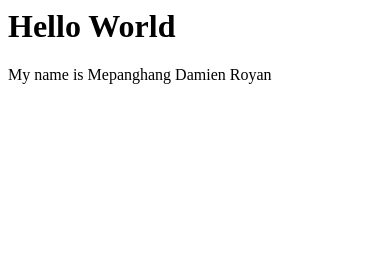
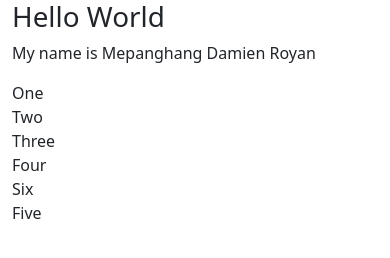
Before and after one commit to DamienRoyan/damienroyan.github.io, a plain HTML site: page docs/index.html in a window 390 px wide. Drawn offline with nearby package versions, Linux system fonts and the light colour scheme.

Commit message:
Add bootstrap

```diff
--- a/docs/index.html
+++ b/docs/index.html
@@ -1,9 +1,34 @@
 <html>
     <title>This is my website</title>
 
+    <head>
+        <link href="https://cdn.jsdelivr.net/npm/bootstrap@5.3.3/dist/css/bootstrap.min.css" rel="stylesheet" integrity="sha384-QWTKZyjpPEjISv5WaRU9OFeRpok6YctnYmDr5pNlyT2bRjXh0JMhjY6hW+ALEwIH" crossorigin="anonymous">
+    </head>
+
     <body>
-        <h1>Hello World</h1>
+        <div class="container">
+            <h1>Hello World</h1>
 
-        <p>My name is Mepanghang Damien Royan</p>
+            <p>My name is Mepanghang Damien Royan</p>
+
+            <div class="row">
+                <div class="col-sm-12 col-md-6 col-lg-2">One</div>
+                <div class="col-sm-12 col-md-6 col-lg-8">Two</div>
+            </div>
+
+            <div class="row">
+                <div class="col-sm-6">Three</div>
+                <div class="col-sm-6">Four</div>
+            </div>
+
+            <div class="row">
+                <div class="col-sm-6 order-2">Five</div>
+                <div class="col-sm-6 order-1">Six</div>
+            </div>
+        </div>
+
+
+        <script src="https://cdn.jsdelivr.net/npm/@popperjs/core@2.10.2/dist/umd/popper.min.js" integrity="sha384-7+zCNj/IqJ95wo16oMtfsKbZ9ccEh31eOz1HGyDuCQ6wgnyJNSYdrPa03rtR1zdB" crossorigin="anonymous"></script>
+        <script src="https://cdn.jsdelivr.net/npm/bootstrap@5.1.3/dist/js/bootstrap.min.js" integrity="sha384-QJHtvGhmr9XOIpI6YVutG+2QOK9T+ZnN4kzFN1RtK3zEFEIsxhlmWl5/YESvpZ13" crossorigin="anonymous"></script>
     </body>
 </html>
```
